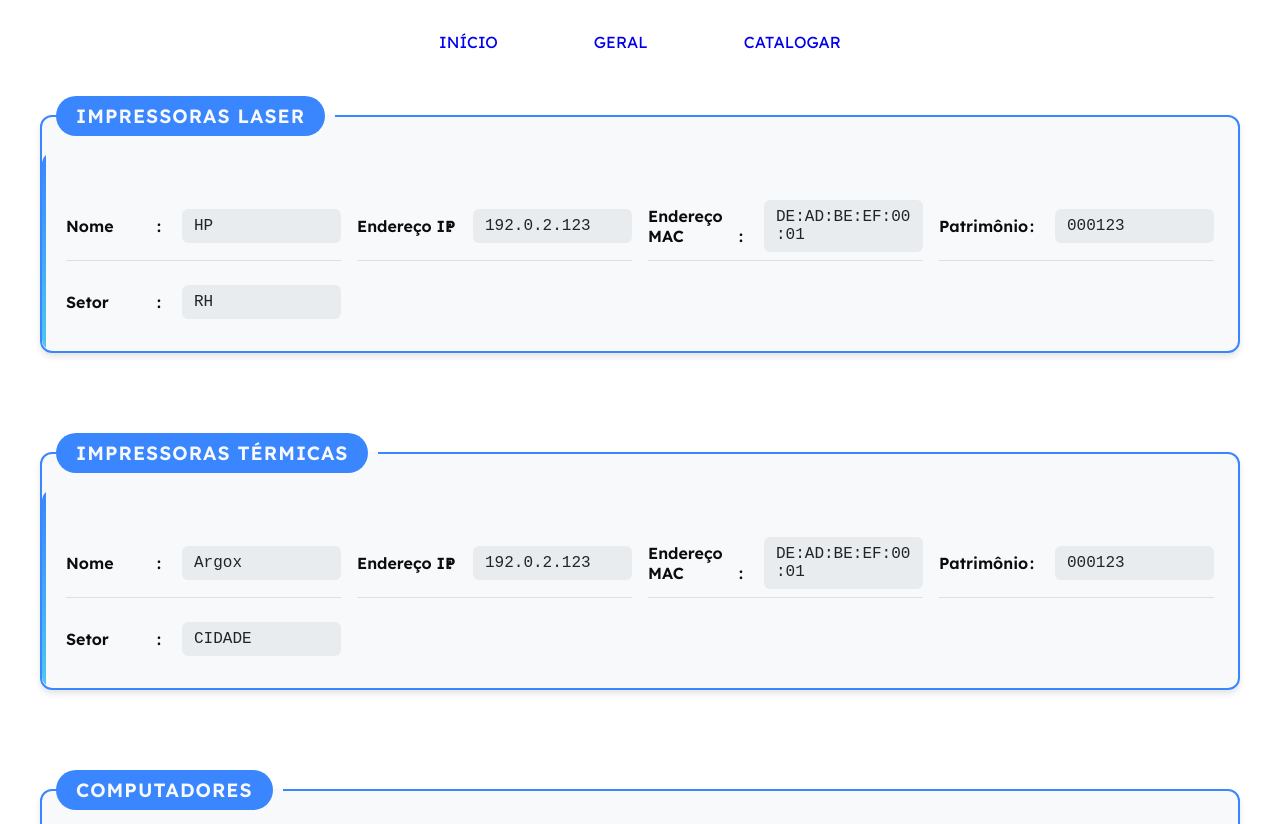
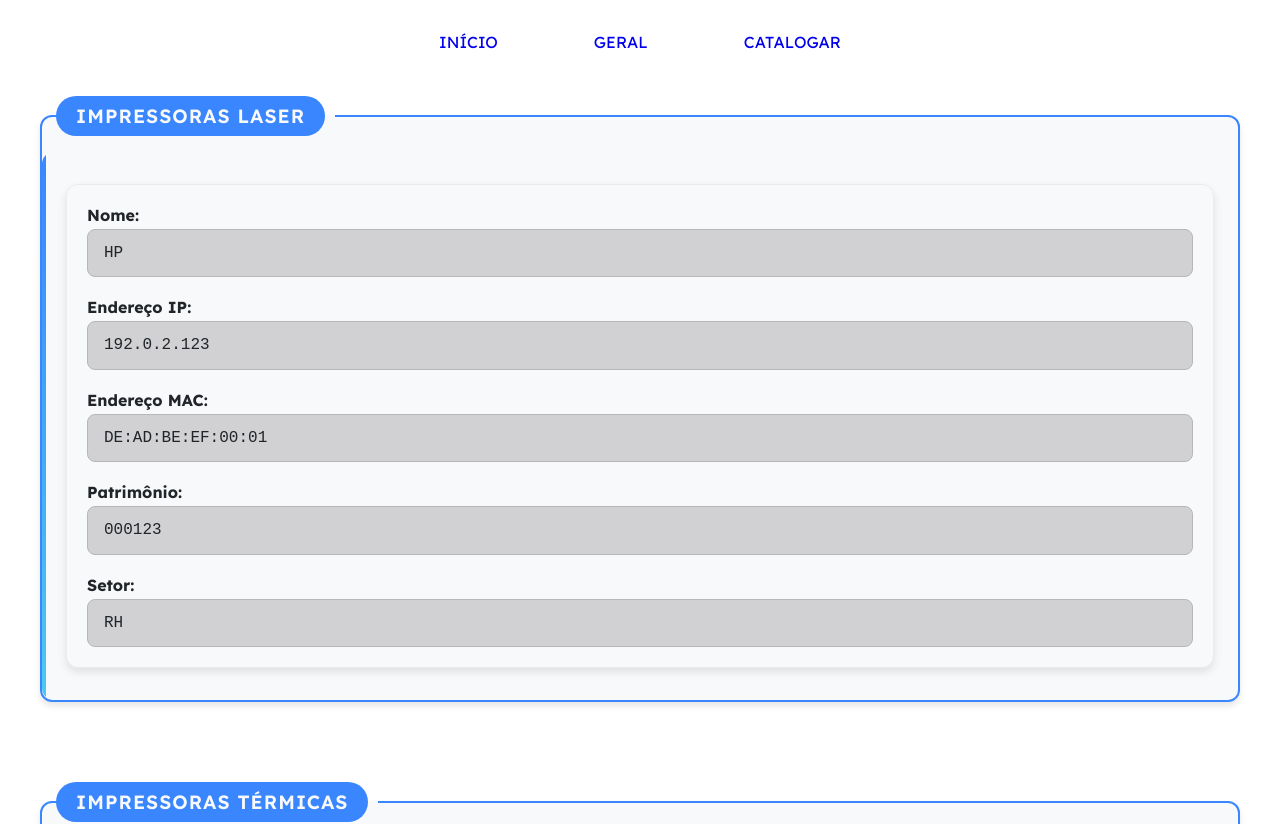
Before and after one commit to Marquiiim/Sistema-CD-342, a JavaScript app in the folder cd-342/: page /geral in a window 1280 px wide. Shown: the top 824 px of the page. Built offline with nearby package versions, Linux system fonts and the light colour scheme; the HTML template or start-up script is replaced by a standard one.

Commit message:
FIX BUG IN SCSS

```diff
--- a/cd-342/src/pages/General/General.module.css
+++ b/cd-342/src/pages/General/General.module.css
@@ -10,8 +10,6 @@ section ul {
   max-width: 1200px;
   display: flex;
   flex-direction: column;
-  padding: 0;
-  margin: 0;
   list-style: none;
 }
 section ul li .session {
--- a/cd-342/src/pages/General/General.module.scss
+++ b/cd-342/src/pages/General/General.module.scss
@@ -19,8 +19,6 @@ section {
         max-width: 1200px;
         display: flex;
         flex-direction: column;
-        padding: 0;
-        margin: 0;
         list-style: none;
 
         li {
--- a/cd-342/src/pages/General/Sessions/Sessions.js
+++ b/cd-342/src/pages/General/Sessions/Sessions.js
@@ -4,45 +4,27 @@ function Sessions({ nome, ip, mac, patrimônio, setor }) {
 
     return (
         <ul className={styles.object}>
-            <li>
-                <label>
-                    Nome
-                </label>
-                <span>
-                    {nome}
-                </span>
-            </li>
-            <li>
-                <label>
-                    Endereço IP
-                </label>
-                <span>
-                    {ip}
-                </span>
-            </li>
-            <li>
-                <label>
-                    Endereço MAC
-                </label>
-                <span>
-                    {mac}
-                </span>
-            </li>
-            <li>
-                <label>
-                    Patrimônio
-                </label>
-                <span>
-                    {patrimônio}
-                </span>
-            </li>
-            <li>
-                <label>
-                    Setor
-                </label>
-                <span>
-                    {setor}
-                </span>
+            <li className={styles.object_structure}>
+                <div>
+                    <label>Nome</label>
+                    <span>{nome}</span>
+                </div>
+                <div>
+                    <label>Endereço IP</label>
+                    <span>{ip}</span>
+                </div>
+                <div>
+                    <label>Endereço MAC</label>
+                    <span>{mac}</span>
+                </div>
+                <div>
+                    <label>Patrimônio</label>
+                    <span>{patrimônio}</span>
+                </div>
+                <div>
+                    <label>Setor</label>
+                    <span>{setor}</span>
+                </div>
             </li>
         </ul>
     )
--- a/cd-342/src/pages/General/Sessions/Sessions.module.css
+++ b/cd-342/src/pages/General/Sessions/Sessions.module.css
@@ -1,39 +1,42 @@
 .object {
+  display: grid;
+  grid-template-columns: 1fr;
   list-style: none;
-  padding: 0;
-  margin: 1rem 0 0;
-  display: grid;
-  grid-template-columns: repeat(auto-fit, minmax(min(250px, 100%), 1fr));
-  gap: 1rem;
+  margin: 0.5rem 0;
+  gap: 1.5rem;
 }
-.object li {
+.object .object_structure {
   display: flex;
-  align-items: center;
-  min-width: 0;
-  padding: 0.5rem 0;
-  border-bottom: 1px solid #dae0e5;
+  flex-direction: column;
+  gap: 1.25rem;
+  padding: 1.25rem;
+  border-radius: 0.75rem;
+  box-shadow: 0 0.25rem 0.5rem rgba(0, 0, 0, 0.1);
+  background-color: #f8f9fa;
+  border: 1px solid #ebebec;
 }
-.object li:last-child {
-  border-bottom: none;
+.object div {
+  display: flex;
+  flex-direction: column;
 }
-.object li label {
-  font-weight: 600;
-  color: #0a0c0d;
-  min-width: 100px;
-  margin-right: 1rem;
+.object div label {
+  font-weight: 700;
+  font-size: 1rem;
+  color: #212529;
+  margin-bottom: 0.25rem;
   position: relative;
 }
-.object li label::after {
+.object div label::after {
   content: ":";
-  position: absolute;
-  right: 5px;
 }
-.object li span {
+.object div span {
   color: #212529;
-  background-color: #e9ecef;
-  padding: 0.5rem 0.75rem;
-  border-radius: 6px;
-  flex-grow: 1;
+  background-color: #d1d1d3;
+  padding: 0.75rem 1rem;
+  border-radius: 0.5rem;
+  font-family: "Courier New", monospace;
+  font-size: 1rem;
+  line-height: 1.4;
   word-break: break-word;
-  font-family: "Courier New", monospace;
+  border: 1px solid #b7b7ba;
 }/*# sourceMappingURL=Sessions.module.css.map */
--- a/cd-342/src/pages/General/Sessions/Sessions.module.scss
+++ b/cd-342/src/pages/General/Sessions/Sessions.module.scss
@@ -3,51 +3,54 @@ $secondary-color: #4cc9f0;
 $text-dark: #212529;
 $text-light: #f8f9fa;
 $bg-light: #f8f9fa;
-$bg-dark: #2b2d42;
-$border-radius: 12px;
-$box-shadow: 0 4px 6px rgba(0, 0, 0, 0.1);
+$bg-dark: #515154;
+$border-radius: 0.75rem;
+$box-shadow: 0 0.25rem 0.5rem rgba(0, 0, 0, 0.1);
 
 .object {
+    display: grid;
+    grid-template-columns: 1fr;
     list-style: none;
-        padding: 0;
-        margin: 1rem 0 0;
-        display: grid;
-        grid-template-columns: repeat(auto-fit, minmax(min(250px, 100%), 1fr));
-        gap: 1rem;
+    margin: .5rem 0;
+    gap: 1.5rem;
 
-        li {
+    .object_structure {
         display: flex;
-            align-items: center;
-            min-width: 0;
-            padding: 0.5rem 0;
-            border-bottom: 1px solid darken($bg-light, 10%);
-
-            &:last-child {
-                border-bottom: none;
+        flex-direction: column;
+        gap: 1.25rem;
+        padding: 1.25rem;
+        border-radius: $border-radius;
+        box-shadow: $box-shadow;
+        background-color: $bg-light;
+        border: 1px solid lighten($bg-dark, 60%);
     }
 
+    div {
+        display: flex;
+        flex-direction: column;
+
         label {
-                font-weight: 600;
-                color: darken($text-dark, 10%);
-                min-width: 100px;
-                margin-right: 1rem;
+            font-weight: 700;
+            font-size: 1rem;
+            color: $text-dark;
+            margin-bottom: 0.25rem;
             position: relative;
 
             &::after {
                 content: ':';
-                    position: absolute;
-                    right: 5px;
             }
         }
 
         span {
             color: $text-dark;
-                background-color: darken($bg-light, 5%);
-                padding: 0.5rem 0.75rem;
-                border-radius: 6px;
-                flex-grow: 1;
+            background-color: lighten($bg-dark, 50%);
+            padding: 0.75rem 1rem;
+            border-radius: 0.5rem;
+            font-family: 'Courier New', monospace;
+            font-size: 1rem;
+            line-height: 1.4;
             word-break: break-word;
-                font-family: 'Courier New', monospace;
+            border: 1px solid lighten($bg-dark, 40%);
         }
     }
 }
```
Also changed, not shown: 2 other files (tests, documents, lock files or other folders). Lines whose indentation alone changed are shown as unchanged.
